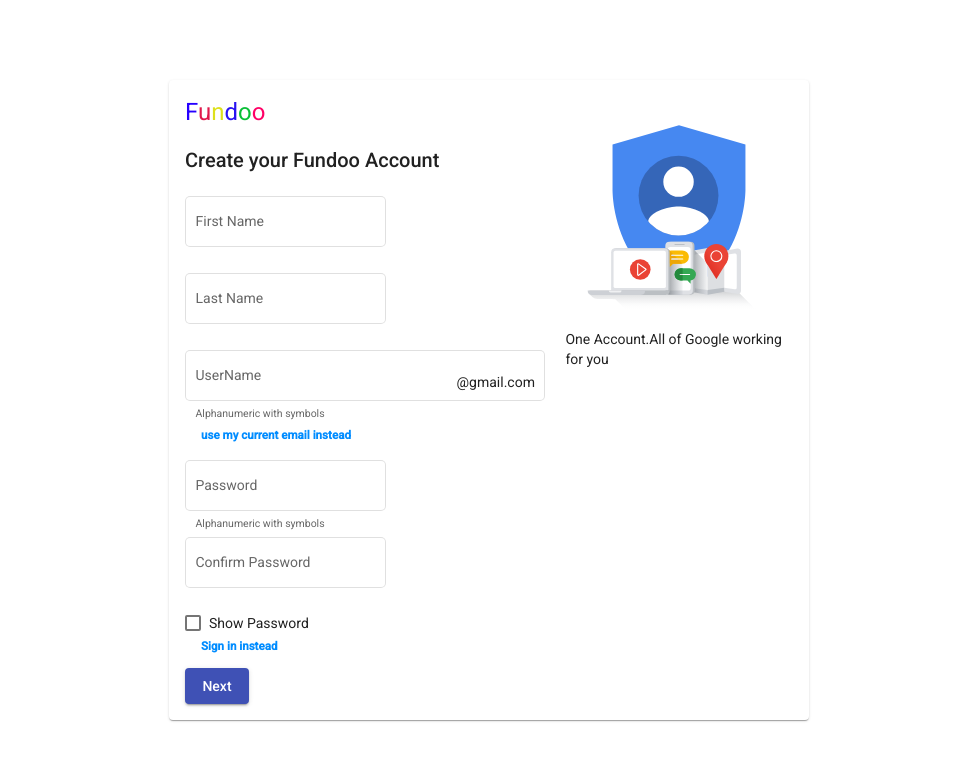
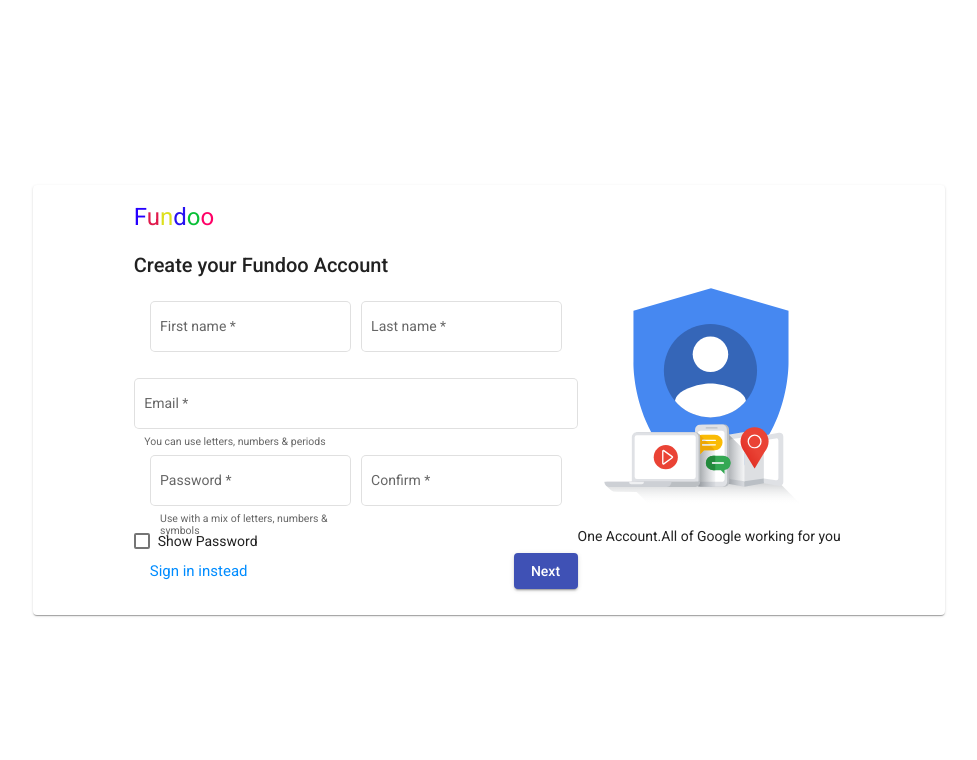
Before and after one commit to akhilkumar16/Fundoo_Front_End, an Angular app: page /registration in a window 1280 px wide. Shown: the top 760 px of the page, without its empty margins (151-1128 px from the left). Built offline with nearby package versions, Linux system fonts and the light colour scheme.

Commit message:
[Akhil] validation added

```diff
--- a/src/app/app.module.ts
+++ b/src/app/app.module.ts
@@ -15,6 +15,8 @@
 import { LoginComponent } from './components/login/login.component';
 import { ForgotpasswordComponent } from './components/forgotpassword/forgotpassword.component';
 import { ChangepasswordComponent } from './components/changepassword/changepassword.component';
+import { ReactiveFormsModule } from '@angular/forms';
+import {FormsModule} from '@angular/forms';
 
 @NgModule({
   declarations: [
@@ -35,7 +37,9 @@
     MatDividerModule,
     MatCheckboxModule,
     MatCardModule,
-    FlexLayoutModule
+    FlexLayoutModule,
+    ReactiveFormsModule,
+    FormsModule
   ],
   providers: [],
   bootstrap: [AppComponent]
--- a/src/app/components/changepassword/changepassword.component.html
+++ b/src/app/components/changepassword/changepassword.component.html
@@ -1,7 +1,7 @@
-<div fxLayout="row" fxLayoutAlign="center center" style="color:#f5f6fa;width :100vw;height:100vh ">
-    <mat-card>
+<div fxLayout="row" fxLayoutAlign="center center" fxFlexFill>
+    <mat-card fxFlex="25">
         <div fxLayout="column" fxLayoutAlign=" center center">
-            <div>
+            <div >
                 <h1 fxLayoutAlign="center">
                     <span style="color:hsl(249, 100%, 50%)">F</span>
                     <span style="color:hsl(345, 79%, 49%)">u</span>
@@ -16,23 +16,27 @@
                 <h3 fxLayoutAlign="center">
                     Create a strong password
                 </h3>
-                <div fxLayout="column">
+                <form [formGroup]="resetForm" (ngSubmit)="onchangeSubmit()">
+                    <form3 fxFlex="100" fxLayoutAlign="end" fxLayout="column">
                         <mat-form-field appearance="outline">
                             <mat-label>Create password</mat-label>
-                        <input matInput createpassword="createpassword">
+                            <input matInput formControlName='Password' placeholder="New Password">
+                            <mat-error>Create new password</mat-error>
                         </mat-form-field>
-                </div>
-                <div fxLayout="column">
                         <mat-form-field appearance="outline">
                             <mat-label>Confirm</mat-label>
-                        <input matInput confirm="confirm">
+                            <input matInput formControlName='Password' placeholder="Confirm New Password">
+                            <mat-error>enter Created new password</mat-error>
                             <mat-hint>Atleast 8 characters</mat-hint>
                         </mat-form-field>
+                        <div>
+                            <mat-checkbox class="example-margin">Show Password</mat-checkbox>
                         </div>
-                <mat-checkbox class="example-margin">Show Password</mat-checkbox>
-                <div fxLayoutAlign="center">
+                        <div fxFlex="100" fxLayout="row" fxLayoutAlign="end">
                             <button mat-raised-button color="primary">Next</button>
                         </div>
+                    </form3>
+                </form>
             </div>
         </div>
     </mat-card>
--- a/src/app/components/changepassword/changepassword.component.ts
+++ b/src/app/components/changepassword/changepassword.component.ts
@@ -1,4 +1,5 @@
 import { Component, OnInit } from '@angular/core';
+import { FormGroup, FormBuilder, Validators } from '@angular/forms';
 
 @Component({
   selector: 'app-changepassword',
@@ -7,9 +8,22 @@
 })
 export class ChangepasswordComponent implements OnInit {
 
-  constructor() { }
+  resetForm!: FormGroup;
+  submitted = false;
 
-  ngOnInit(): void {
+
+  constructor(private formBuilder: FormBuilder) { }
+
+  ngOnInit() {
+    this.resetForm = this.formBuilder.group({
+      Password: ['', [Validators.required, Validators.minLength(6)]]
+    });
   }
-
+  onchangeSubmit() {
+    if (this.resetForm.valid) {
+      console.log(this.resetForm.value);
+    }
+    else
+      console.log("form is not valid fill form correctly")
+    }
 }
--- a/src/app/components/forgotpassword/forgotpassword.component.html
+++ b/src/app/components/forgotpassword/forgotpassword.component.html
@@ -1,6 +1,6 @@
-<div fxLayout="row" fxLayoutAlign="center center" style="width :100vw;height:100vh">
-    <mat-card>
-        <div fxLayout="column" fxLayoutAlign="center center">
+<div fxLayoutAlign="center center" fxFlexFill>
+    <mat-card fxFlex="25">
+        <div class="header">
             <div>
                 <h1 fxLayoutAlign="center">
                     <span style="color:hsl(249, 100%, 50%)">F</span>
@@ -13,26 +13,19 @@
                 <h2 fxLayoutAlign="center">
                     Account recovery
                 </h2>
-                <h3 fxLayoutAlign="center">
-                    Enter Fundoo Account email</h3>
-                <div fxLayout = "column">
-                    <mat-form-field appearance="outline" >
+            </div>
+            <form [formGroup]="forgetForm" (ngSubmit)="onforgotSubmit()">
+                <form2 fxFlex="100" fxLayoutAlign="end" fxLayout="column">
+                    <mat-form-field appearance="outline">
                         <mat-label>Email</mat-label>
-                        <input matInput email="email">
+                        <input matInput formControlName='Email' placeholder="Email">
+                        <mat-error>Enter a valid email</mat-error>
                     </mat-form-field>
-                </div>
-                <mat-checkbox class="example-margin">Show Password</mat-checkbox>
-                <div fxLayout="row">
-                    <div fxLayoutGap=280px>
-                        <button mat-flat-button routerLink="/login">
-                            <h4 style="color:#008cff;">
-                                <b>Login</b>
-                            </h4>
-                        </button>
-                        <button mat-raised-button color="primary">Next</button>
+                    <div fxFlex="100" fxLayout="row" fxLayoutAlign="end">
+                        <button routerLink='/changepassword' mat-raised-button color="primary">Submit</button>
                     </div>
-                </div>
-            </div>
+                </form2>
+            </form>
         </div>
     </mat-card>
 </div>
--- a/src/app/components/forgotpassword/forgotpassword.component.ts
+++ b/src/app/components/forgotpassword/forgotpassword.component.ts
@@ -1,5 +1,5 @@
 import { Component, OnInit } from '@angular/core';
-
+import { FormGroup, FormBuilder, Validators } from '@angular/forms';
 @Component({
   selector: 'app-forgotpassword',
   templateUrl: './forgotpassword.component.html',
@@ -7,9 +7,21 @@
 })
 export class ForgotpasswordComponent implements OnInit {
 
-  constructor() { }
+  forgetForm!: FormGroup;
+  submitted = true;
 
-  ngOnInit(): void {
+  constructor(private formBuilder: FormBuilder) { }
+
+  ngOnInit() {
+    this.forgetForm = this.formBuilder.group({
+      Email: ['', [Validators.required, Validators.email]],
+    });
   }
-
+  onforgotSubmit() {
+    if (this.forgetForm.valid) {
+      console.log(this.forgetForm.value);
+    }
+    else
+      console.log("invalid form")
+    }
 }
--- a/src/app/components/login/login.component.html
+++ b/src/app/components/login/login.component.html
@@ -1,8 +1,7 @@
-<div fxLayout="row" fxLayoutAlign="center center" style="width :100vw;height:100vh">
-    <mat-card>
-        <div fxLayout="column" fxLayoutAlign="center center">
+<div fxLayoutAlign="center center" fxFlexFill>
+    <mat-card fxFlex="25">
         <div>
-                <h1 fxLayoutAlign="center">
+            <h1 class="header">
                 <span style="color:hsl(249, 100%, 50%)">F</span>
                 <span style="color:hsl(345, 79%, 49%)">u</span>
                 <span style="color:rgb(221, 224, 28)">n</span>
@@ -10,44 +9,54 @@
                 <span style="color:hsl(135, 92%, 39%)">o</span>
                 <span style="color:#FF0066">o</span>
             </h1>
-                <h2 fxLayoutAlign="center">
-                    Sign in
-                </h2>
-                <h3 fxLayoutAlign="center">
-                    Use Your Fundoo Account
-                </h3>
-                <div fxLayoutGap=20px fxLayout="column">
+            <p class="h1"><b>Sign In</b></p>
+        </div>
+        <div class="h2">
+            <p><b>contine to Fundoo</b></p>
+        </div>
+        <form [formGroup]="loginForm" (ngSubmit)="onloginSubmit()">
+            <form1 fxLayoutAlign="stretch" fxLayout="column">
                 <mat-form-field appearance="outline">
-                        <mat-label>UserName</mat-label>
-                        <input matInput UserName="UserName">
+                    <mat-label>Email</mat-label>
+                    <input matInput formControlName='Email' placeholder="Email">
+                    <mat-error>
+                        Enter a valid email
+                    </mat-error>
                 </mat-form-field>
-                </div>
-                <div fxLayout="column">
                 <mat-form-field appearance="outline">
-                        <mat-label>Enter your password</mat-label>
-                        <input matInput enterpassword="enterpassword">
+                    <mat-label>Password</mat-label>
+                    <input matInput formControlName='Password' placeholder="Password">
+                    <mat-error>
+                        Enter a valid password
+                    </mat-error>
                 </mat-form-field>
-                </div>
-                <mat-checkbox class="example-margin">Show Password</mat-checkbox>
-                <div fxLayout="row">
-                    <button mat-flat-button routerLink="/registration">
+                <div class="forget">
+                    <button routerLink='/forgotpassword' mat-button color="primary">
                         <h4 style="color:#008cff;">
-                            <b>create account</b>
+                            Forget password?
                         </h4>
                     </button>
                 </div>
-                <div fxLayout="row">
-                    <div fxLayoutGap=200px>
-                        <button mat-flat-button routerLink="/forgotpassword">
+                <div>
+                    <mat-checkbox class="checkbox1">Remember me</mat-checkbox>
+                </div>
+                <div fxFlex="100" fxLayout="row" fxLayoutAlign="space-between end">
+                    <div>
+                        <mat-card-actions align="start">
+                            <mat-card-actions align="start">
+                            </mat-card-actions>
+                        </mat-card-actions>
+                        <button routerLink='/registration' mat-button color="primary">
                             <h4 style="color:#008cff;">
-                                <b> Forgot password?
-                                </b>
+                                Create account
                             </h4>
                         </button>
-                        <button mat-raised-button color="primary">Next</button>
+                    </div>
+                    <div>
+                        <button mat-raised-button color="primary">log in</button>
                     </div>
                 </div>
-            </div>
-        </div>
+            </form1>
+        </form>
     </mat-card>
 </div>
--- a/src/app/components/login/login.component.ts
+++ b/src/app/components/login/login.component.ts
@@ -1,4 +1,5 @@
 import { Component, OnInit } from '@angular/core';
+import { FormBuilder, FormGroup, Validators } from '@angular/forms';
 
 @Component({
   selector: 'app-login',
@@ -6,10 +7,22 @@
   styleUrls: ['./login.component.scss']
 })
 export class LoginComponent implements OnInit {
+  loginForm!: FormGroup;
+  submitted = false;
+  constructor(private formBuilder: FormBuilder) { }
+  ngOnInit() {
+    this.loginForm = this.formBuilder.group({
+      Email: ['', [Validators.required, Validators.email]],
+      Password: ['', [Validators.required, Validators.minLength(6)]],
+    });
+  }
+  onloginSubmit() {
+    this.submitted = true;
 
-  constructor() { }
-
-  ngOnInit(): void {
+    // stop here if form is invalid
+    if (this.loginForm.invalid) {
+      return;
+    }
+    console.log(this.loginForm.value);
   }
-
 }
--- a/src/app/components/registration/registration.component.html
+++ b/src/app/components/registration/registration.component.html
@@ -1,9 +1,9 @@
-<div fxFlex=100 fxLayout="row" fxLayoutAlign="center center" style="width :100vw;height:100vh">
-  <mat-card fxFlex=50>
-    <form fxLayout="row" fxLayoutGap="20px">
-      <div fxLayout="column">
+<div fxflex="100" fxLayout="row" fxLayoutAlign="center center" fxFlexFill >
+  <mat-card>
+    <div fxLayout="row" fxLayoutAlign="center center" >
+      <div>
         <div>
-          <h1>
+          <h1 class="header" >
             <span style="color:hsl(249, 100%, 50%)">F</span>
             <span style="color:hsl(345, 79%, 49%)">u</span>
             <span style="color:rgb(221, 224, 28)">n</span>
@@ -11,64 +11,59 @@
             <span style="color:hsl(135, 92%, 39%)">o</span>
             <span style="color:#FF0066">o</span>
           </h1>
-          <h2>
-            Create your Fundoo Account
-          </h2>
-          <div fxLayoutGap=20px>
-            <mat-form-field appearance="outline">
-              <mat-label>First Name</mat-label>
-              <input matInput FirstName="FirstName">
+          <h2>Create your Fundoo Account</h2>
+        </div>
+        <form [formGroup]="registerForm" (ngSubmit)="onSubmit()">
+          <div fxLayout="row" fxLayoutAlign="center center" fxLayoutGap="10px">
+            <mat-form-field class="full-width-name" appearance="outline">
+              <mat-label>First name</mat-label>
+              <input matInput formControlName="firstName" placeholder="">
+              <mat-error>Invalid Name</mat-error>
             </mat-form-field>
-            <mat-form-field appearance="outline">
-              <mat-label>Last Name</mat-label>
-              <input matInput LastName="LastName">
+            <mat-form-field class="full-width-name" appearance="outline">
+              <mat-label>Last name</mat-label>
+              <input matInput formControlName="lastName" placeholder="">
+              <mat-error>Invalid Name</mat-error>
             </mat-form-field>
           </div>
           <div fxLayout="column">
-            <mat-form-field appearance="outline">
-              <mat-label>UserName</mat-label>
-              <input matInput UserName="UserName">
-              <mat-icon matSuffix>@gmail.com</mat-icon>
-              <mat-hint>Alphanumeric with symbols</mat-hint>
+            <mat-form-field class="full-width-email" appearance="outline">
+              <mat-label>Email</mat-label>
+              <input matInput formControlName="email" placeholder="Email">
+              <mat-hint>You can use letters, numbers & periods </mat-hint>
+              <mat-error>Invalid Email</mat-error>
             </mat-form-field>
           </div>
-          <div>
-            <button mat-flat-button>
-              <h5 style="color:#008cff;">
-                <b>use my current email instead</b>
-              </h5>
-            </button>
+
+          <div fxLayout="row" fxLayoutAlign="center center" fxLayoutGap="10px">
+            <mat-form-field class="full-width-password" appearance="outline">
+              <mat-label>Password</mat-label>
+              <input matInput formControlName="password" placeholder="" type="password" >
+              <mat-hint class="hint">Use with a mix of letters, numbers & symbols</mat-hint>
+              <mat-error>Invalid Password</mat-error>
+            </mat-form-field>
+            <mat-form-field class="full-width-password" appearance="outline">
+              <mat-label>Confirm</mat-label>
+              <input matInput formControlName="confirmPassword" placeholder=" " type="password">
+              <mat-error>Invalid Password</mat-error>
+            </mat-form-field>
           </div>
-        </div>
-        <div fxLayoutGap=20px>
-          <mat-form-field appearance="outline">
-            <mat-label>Password</mat-label>
-            <input matInput password="password">
-            <mat-hint>Alphanumeric with symbols</mat-hint>
-          </mat-form-field>
-          <mat-form-field appearance="outline">
-            <mat-label>Confirm Password</mat-label>
-            <input matInput confirmPassword="confirmPassword">
-          </mat-form-field>
-        </div>
-        <mat-checkbox class="example-margin">Show Password</mat-checkbox>
-        <div fxLayout="row">
-          <div fxLayoutGap=250px>
-            <button mat-flat-button routerLink="/login">
-              <h5 style="color:#008cff;">
-                <b>Sign in instead</b>
-              </h5>
-            </button>
-            <button mat-raised-button color="primary">Next</button>
+              <div>
+                <mat-checkbox class="checkbox">Show Password</mat-checkbox>
+              </div>
+              <div class="buttons" fxLayoutGap=250px>
+                <a class="link" routerLink='/login' mat-button href="">
+                  <h4 style="color:#008cff;">
+                  Sign in instead
+                  </h4></a>
+               <button class="next" mat-raised-button color="primary">Next</button>
+              </div>
+            </form>
           </div>
-        </div>
-      </div>
-      <div fxLayout="row" fxLayoutGap="20px" fxHide.xs="true" fxHide.sm="true" fxHide.md="true">
-        <div>
-          <img src="assets/icon.svg">
+          <div class="image" fxHide.xs="true">
+            <img src="assets/icon.svg">
           One Account.All of Google working for you
         </div>
-      </div>
-    </form>
-  </mat-card>
+        </div>
+        </mat-card>
 </div>
--- a/src/app/components/registration/registration.component.ts
+++ b/src/app/components/registration/registration.component.ts
@@ -1,4 +1,5 @@
 import { Component, OnInit } from '@angular/core';
+import { FormBuilder, FormGroup, Validators } from '@angular/forms';
 
 @Component({
   selector: 'app-registration',
@@ -7,10 +8,25 @@
 })
 
 export class RegistrationComponent implements OnInit {
+  registerForm!: FormGroup;
+  submitted = false;
+  constructor(private formBuilder: FormBuilder) { }
+  ngOnInit() {
+    this.registerForm = this.formBuilder.group({
+      firstName: ['', Validators.required],
+      lastName: ['', Validators.required],
+      email: ['', [Validators.required, Validators.email]],
+      password: ['', [Validators.required, Validators.minLength(6)]],
+      confirmPassword: ['', Validators.required],
+    });
+  }
+  onSubmit() {
+    this.submitted = true;
 
-  constructor() { }
-
-  ngOnInit(): void {
+    // stop here if form is invalid
+    if (this.registerForm.invalid) {
+      return;
+    }
+    console.log(this.registerForm.value);
   }
-
 }
```
Lines whose indentation alone changed are shown as unchanged.
